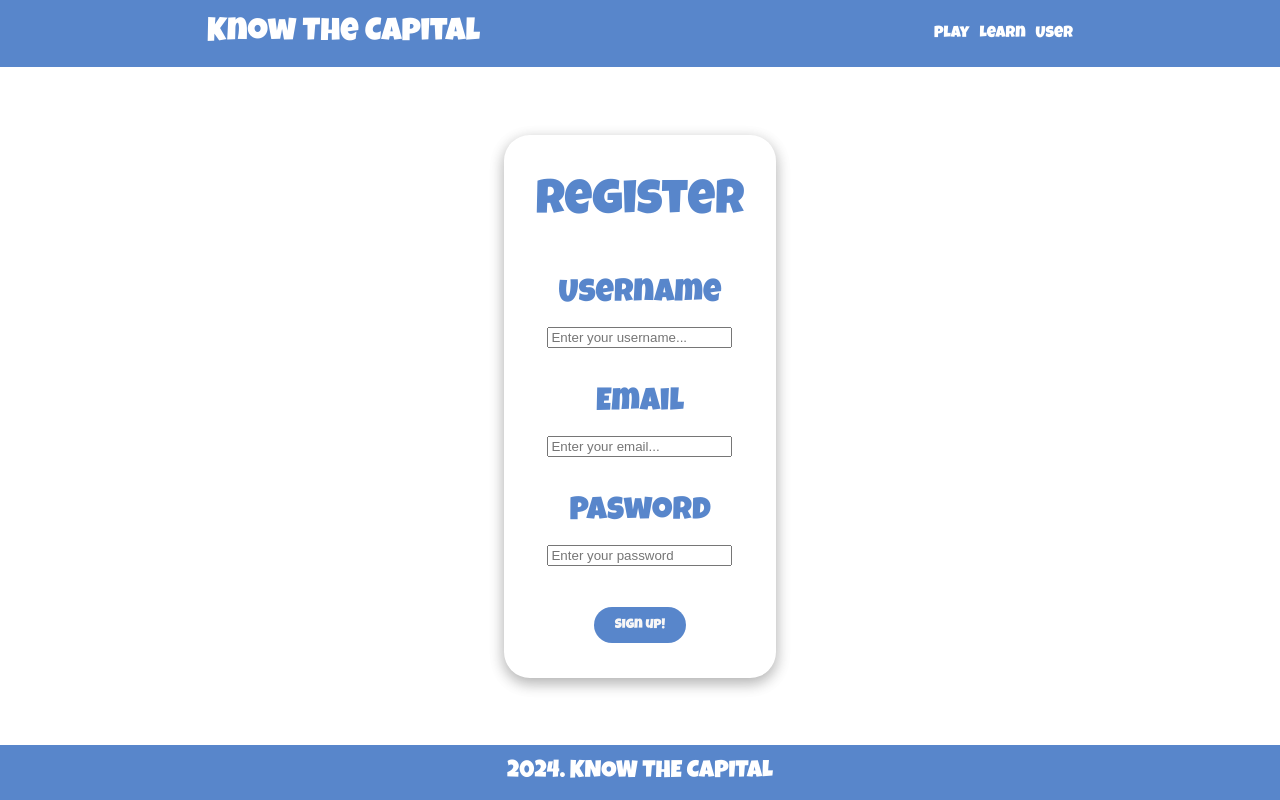
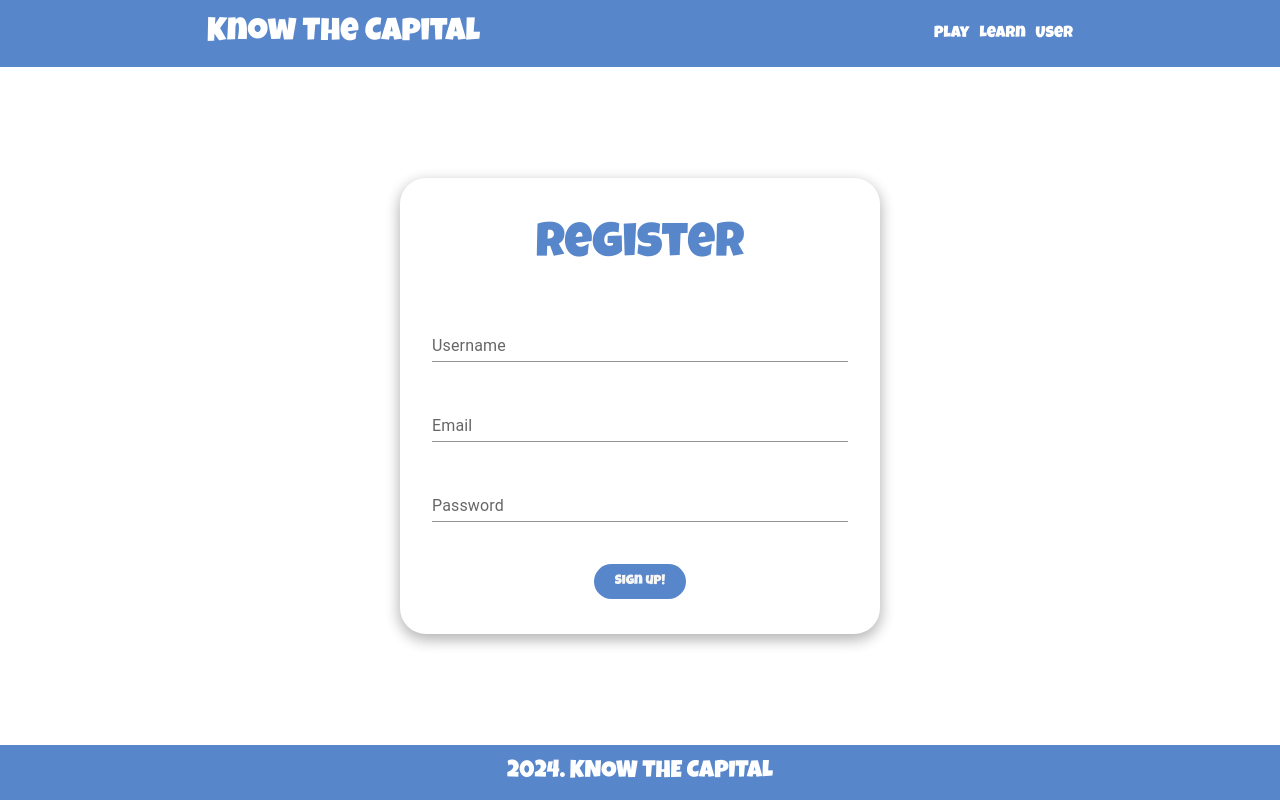
Before and after one commit to AlexNikolov2/Web-Dev-Bootcamp-Udemy, a React (Vite) app in the folder know-your-capital/front/: page /auth/register in a window 1280 px wide. Built offline with nearby package versions, Linux system fonts and the light colour scheme.

Commit message:
styled register and login

```diff
--- a/know-your-capital/front/src/App.css
+++ b/know-your-capital/front/src/App.css
@@ -39,6 +39,12 @@ form {
   border-radius: 26px;
   padding: 2rem;
   margin: 1rem;
+  min-width: 30rem;
+}
+@media screen and (max-width: 768px) {
+  form {
+    min-width: fit-content;
+  }
 }
 .field {
   display: flex;
--- a/know-your-capital/front/src/pages/auth/Register/Register.jsx
+++ b/know-your-capital/front/src/pages/auth/Register/Register.jsx
@@ -1,19 +1,33 @@
+import { TextField } from "@mui/material";
+
 export function Register() {
   return (
     <section className="form register">
       <form action="">
         <h2>Register</h2>
         <section className="field username">
-          <label htmlFor="username">Username</label>
-          <input type="text" placeholder="Enter your username..." />
+          <TextField
+            id="standard-basic"
+            label="Username"
+            variant="standard"
+            fullWidth
+          />
         </section>
-        <section className="field username">
-          <label htmlFor="username">Email</label>
-          <input type="text" placeholder="Enter your email..." />
+        <section className="field email">
+          <TextField
+            id="standard-basic"
+            label="Email"
+            variant="standard"
+            fullWidth
+          />
         </section>
         <section className="field password">
-          <label htmlFor="password">Pasword</label>
-          <input type="password" placeholder="Enter your password" />
+          <TextField
+            id="standard-basic"
+            label="Password"
+            variant="standard"
+            fullWidth
+          />
         </section>
         <button>Sign up!</button>
       </form>
```
